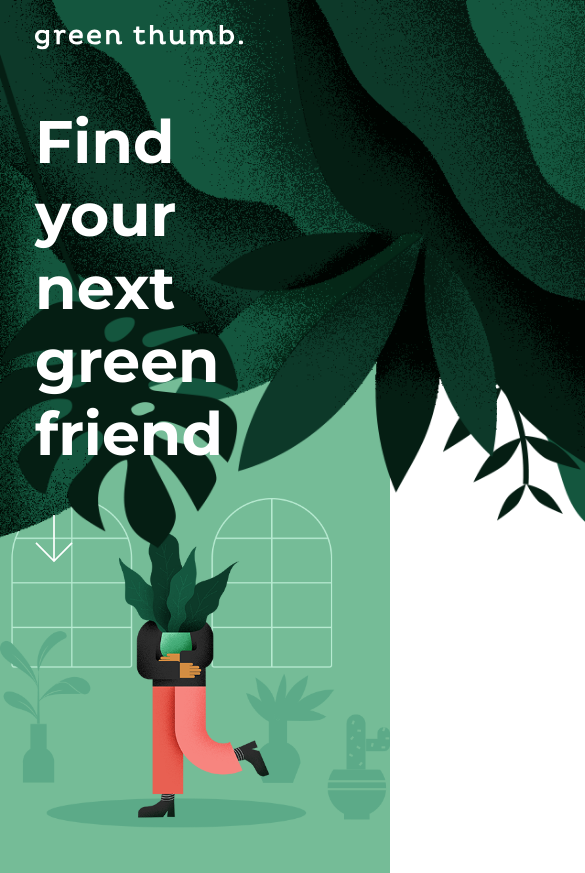
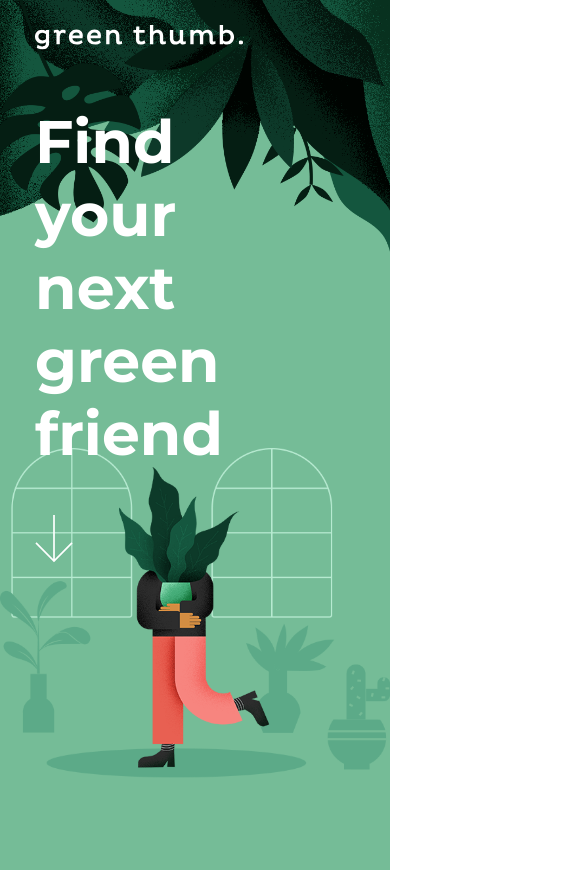
Before and after one commit to AngeloBittencourt/green-friend-finder, a website built with Parcel: page index.html in a window 390 px wide. Shown: the top 873 px of the page, 585 px wide, since content can reach past the window. Built offline with nearby package versions, Linux system fonts and the light colour scheme.

Commit message:
corrigindo tamanho do header

```diff
--- a/index.scss
+++ b/index.scss
@@ -16,7 +16,6 @@ header {
   background-size:cover;
   display:flex;
   justify-content: space-evenly;
-  min-width: 100vh;
 }
 
  #header-2 {
@@ -165,16 +164,10 @@ header {
   align-items: center
 }
 
-
 #plant-img {
   object-fit: cover;
   width: 250px
 }
-
-// .plant img {
-//   object-fit: cover;
-//   max-width: 10vw;
-// }
 
 #button-up {
   display: flex;
@@ -228,8 +221,8 @@ header {
     display: flex;
     position: relative;
     justify-content: flex-start;
-    min-height: 100vh;
-    margin-bottom: -100px;
+    min-height: 85vh;
+    margin-bottom: -150px;
     margin-top: -250px;
   }
 
@@ -346,6 +339,6 @@ header {
   }
 
   #plant-img {
-    max-height: 350px
+    width: 300px
   }
 }
```
